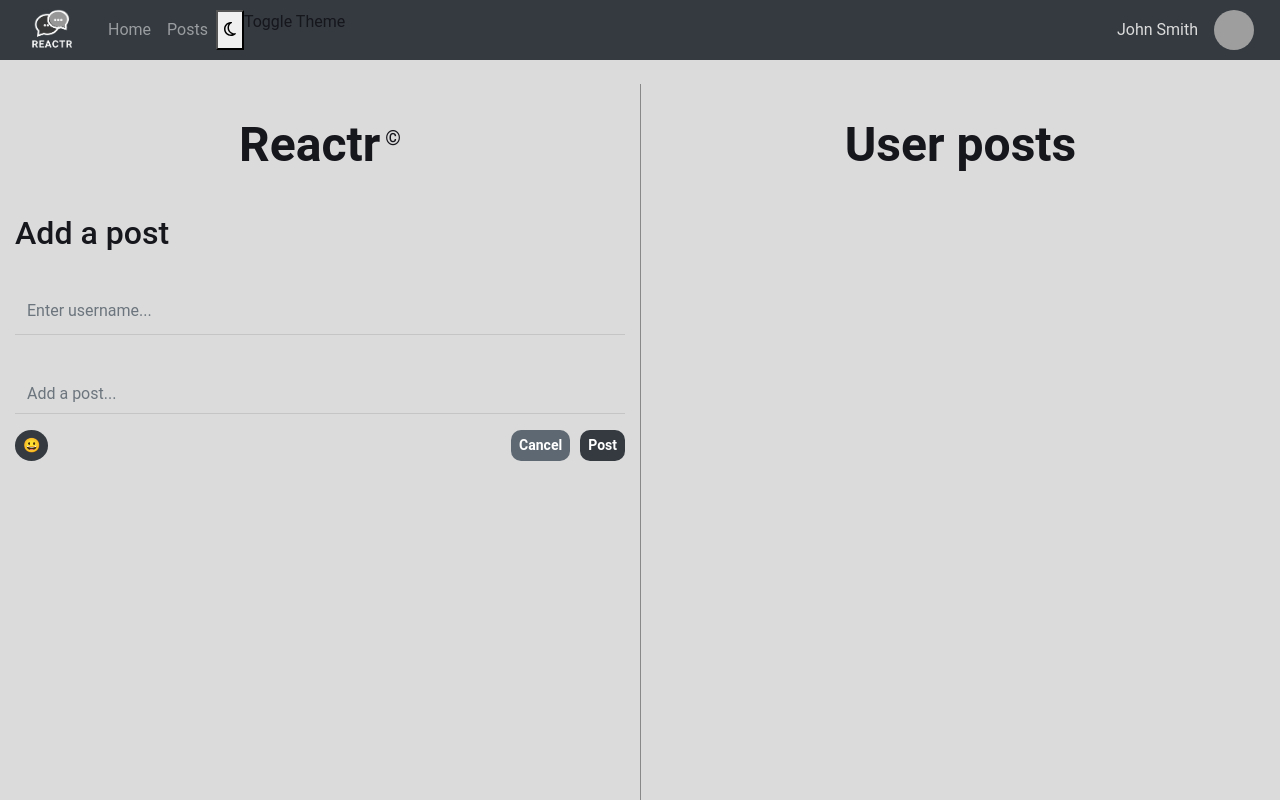
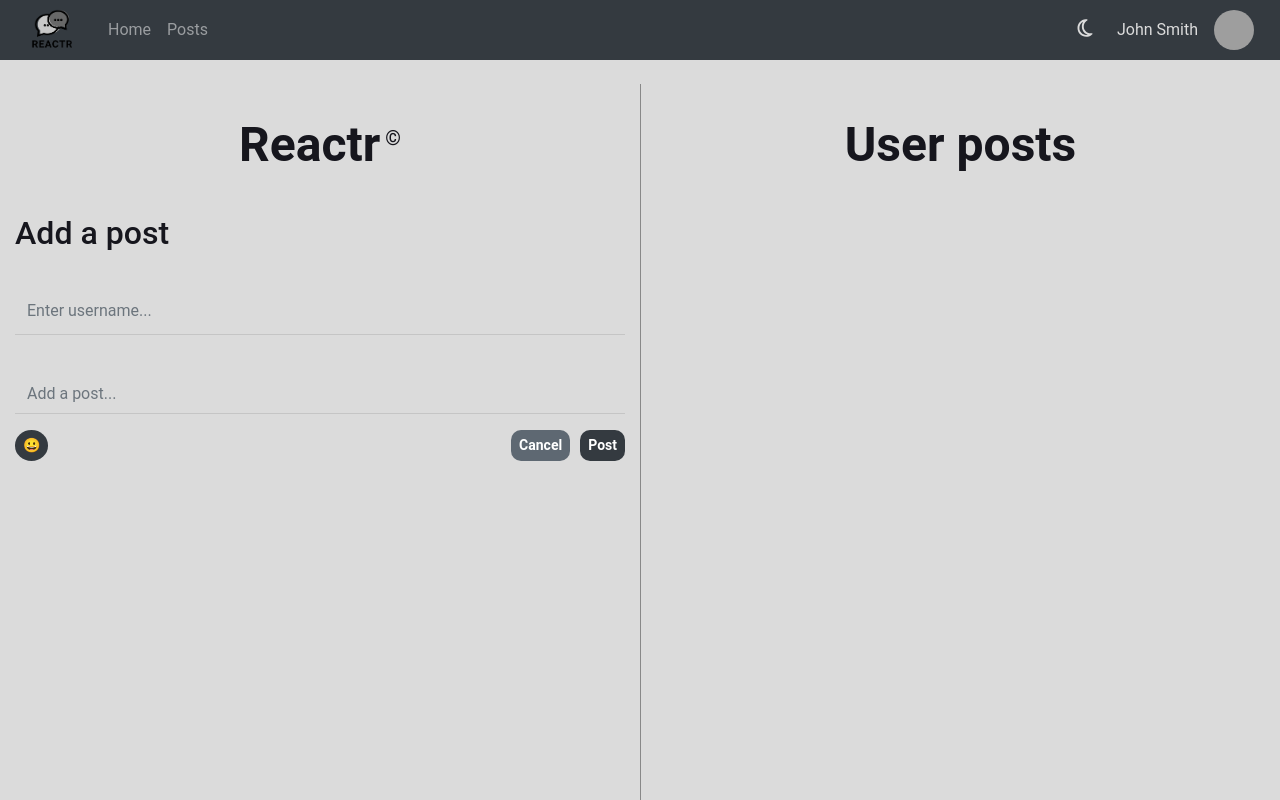
Before and after one commit to CodeByCalvin/reactsocialmediasite, a React (Create React App) app in the folder socialmediasite/: page / in a window 1280 px wide. Shown: the top 800 px of the page. Built offline with nearby package versions, Linux system fonts and the light colour scheme; grey boxes are pictures that could not be loaded.

Commit message:
Created a navbar component and updated the darkmode toggle button css

```diff
--- a/socialmediasite/src/App.css
+++ b/socialmediasite/src/App.css
@@ -21,26 +21,6 @@ body {
   background-color: rgb(219, 219, 219);
   color: #16161d;
 }
-/**/
-
-/* Nav Bar */
-
-#navpad {
-  padding: 0 6px !important;
-}
-
-#basic-nav-dropdown {
-  color: rgb(219, 219, 219) !important;
-}
-
-.custom-nav-bar {
-  background-color: var(--main-color);
-}
-
-.dropdown-toggle::after {
-  display: none;
-}
-
 /**/
 
 .copyright {
--- a/socialmediasite/src/App.js
+++ b/socialmediasite/src/App.js
@@ -1,18 +1,14 @@
 import "./App.css";
 import React from "react";
 import UserPost from "./components/userpost";
-import { Container, Row, Col, Nav, Navbar } from "react-bootstrap";
+import { Container, Row, Col } from "react-bootstrap";
 import PostForm from "./components/userInput";
-import { HashRouter, Route, Routes, Link } from "react-router-dom";
+import { HashRouter, Route, Routes } from "react-router-dom";
 import { Helmet } from "react-helmet";
 import toastr from "toastr";
 import "toastr/build/toastr.min.css";
-import NavDropdown from "react-bootstrap/NavDropdown";
 import Footer from "./components/footer";
-import Logo from "./imgs/Reactrbw.png";
-import { FontAwesomeIcon } from "@fortawesome/react-fontawesome";
-import { faMoon as faSolidMoon } from "@fortawesome/free-solid-svg-icons";
-import { faMoon as faLightMoon } from "@fortawesome/free-regular-svg-icons";
+import NavBar from "./components/navbar";
 
 // cool image link https://picsum.photos/200/300
 
@@ -131,67 +127,17 @@ function App() {
     );
   }
 
+  // `App ${theme}`
   return (
-    <div className={`App ${theme}`}>
+    <div className="App">
       <HashRouter>
-        <Navbar variant="dark" className="mb-4 custom-nav-bar" id="navpad">
-          <Container fluid className="ml-1 mr-1">
-            <Navbar.Brand href="" className="mr-4 ml-3 logo">
-              <img src={Logo} alt="Reactr Logo" style={{ width: 50 }} />
-            </Navbar.Brand>
-            <Nav className="mr-auto">
-              <Link to="/" className="nav-link">
-                Home
-              </Link>
-              <Link to="/add-post" className="nav-link">
-                Posts
-              </Link>
-              {/* TOGGLE BUTTON */}
-              <button
-                className={`theme-toggle-button ${
-                  theme === "dark" ? "dark-theme" : ""
-                }`}
-                onClick={handleToggleTheme}
-              >
-                <FontAwesomeIcon
-                  icon={theme === "dark" ? faSolidMoon : faLightMoon}
-                />
-              </button>
-              <div onClick={toggleTheme}>Toggle Theme</div>
-            </Nav>
-            <NavDropdown
-              title={
-                <div className="d-flex align-items-center">
-                  <span className="mr-3">John Smith</span>
-                  <img
-                    src={"https://picsum.photos/200/300"}
-                    alt="Profile"
-                    className="profile-image"
-                    style={{
-                      width: "40px",
-                      height: "40px",
-                      borderRadius: "50%",
-                    }}
-                  />
-                </div>
-              }
-              id="basic-nav-dropdown"
-              className="dropdown"
-            >
-              <NavDropdown.Item href="#action/3.1">Profile</NavDropdown.Item>
-              <NavDropdown.Item href="#action/3.2">Settings</NavDropdown.Item>
-              <NavDropdown.Item href="#action/3.3">Help</NavDropdown.Item>
-              <NavDropdown.Divider />
-              <NavDropdown.Item href="#action/3.4">Logout</NavDropdown.Item>
-            </NavDropdown>
-          </Container>
-        </Navbar>
+        <NavBar handleToggleTheme={handleToggleTheme} theme={theme} />
         <Routes>
           <Route path="/" element={<Home />} />
           <Route path="/add-post" element={<AddPost />} />
         </Routes>
+        <Footer />
       </HashRouter>
-      <Footer />
     </div>
   );
 }
--- /dev/null
+++ b/socialmediasite/src/components/navbar.css
@@ -0,0 +1,32 @@
+.theme-toggle-button {
+  height: auto;
+  background-color: transparent;
+  border: none;
+}
+
+.moon-icon {
+  color: rgb(219, 219, 219);
+  height: 20px;
+  width: 20px;
+}
+button:focus {
+  outline: none;
+}
+
+#navpad {
+  padding: 0 6px !important;
+}
+
+#basic-nav-dropdown {
+  color: rgb(219, 219, 219) !important;
+}
+
+.custom-nav-bar {
+  background-color: var(--main-color);
+}
+
+.dropdown-toggle::after {
+  display: none;
+}
+
+/**/
--- /dev/null
+++ b/socialmediasite/src/components/navbar.jsx
@@ -0,0 +1,65 @@
+import React from "react";
+import NavDropdown from "react-bootstrap/NavDropdown";
+import { Container, Nav, Navbar } from "react-bootstrap";
+import { Link } from "react-router-dom";
+import { FontAwesomeIcon } from "@fortawesome/react-fontawesome";
+import { faMoon as faLightMoon } from "@fortawesome/free-regular-svg-icons";
+import { faMoon as faSolidMoon } from "@fortawesome/free-solid-svg-icons";
+import Logo from "../imgs/Reactr.png";
+import "./navbar.css";
+
+export default function NavBar({ handleToggleTheme, theme }) {
+  return (
+    <Navbar variant="dark" className="mb-4 custom-nav-bar" id="navpad">
+      <Container fluid className="ml-1 mr-1">
+        <Navbar.Brand href="" className="mr-4 ml-3 logo">
+          <img src={Logo} alt="Reactr Logo" style={{ width: 50 }} />
+        </Navbar.Brand>
+        <Nav className="mr-auto">
+          <Link to="/" className="nav-link">
+            Home
+          </Link>
+          <Link to="/add-post" className="nav-link">
+            Posts
+          </Link>
+        </Nav>
+        <button
+          className={`theme-toggle-button ${
+            theme === "dark" ? "dark-theme" : ""
+          }`}
+          onClick={handleToggleTheme}
+        >
+          <FontAwesomeIcon
+            icon={theme === "dark" ? faSolidMoon : faLightMoon}
+            className="moon-icon"
+          />
+        </button>
+        <NavDropdown
+          title={
+            <div className="d-flex align-items-center">
+              <span className="mr-3">John Smith</span>
+              <img
+                src={"https://picsum.photos/200/300"}
+                alt="Profile"
+                className="profile-image"
+                style={{
+                  width: "40px",
+                  height: "40px",
+                  borderRadius: "50%",
+                }}
+              />
+            </div>
+          }
+          id="basic-nav-dropdown"
+          className="dropdown"
+        >
+          <NavDropdown.Item href="#action/3.1">Profile</NavDropdown.Item>
+          <NavDropdown.Item href="#action/3.2">Settings</NavDropdown.Item>
+          <NavDropdown.Item href="#action/3.3">Help</NavDropdown.Item>
+          <NavDropdown.Divider />
+          <NavDropdown.Item href="#action/3.4">Logout</NavDropdown.Item>
+        </NavDropdown>
+      </Container>
+    </Navbar>
+  );
+}
```
